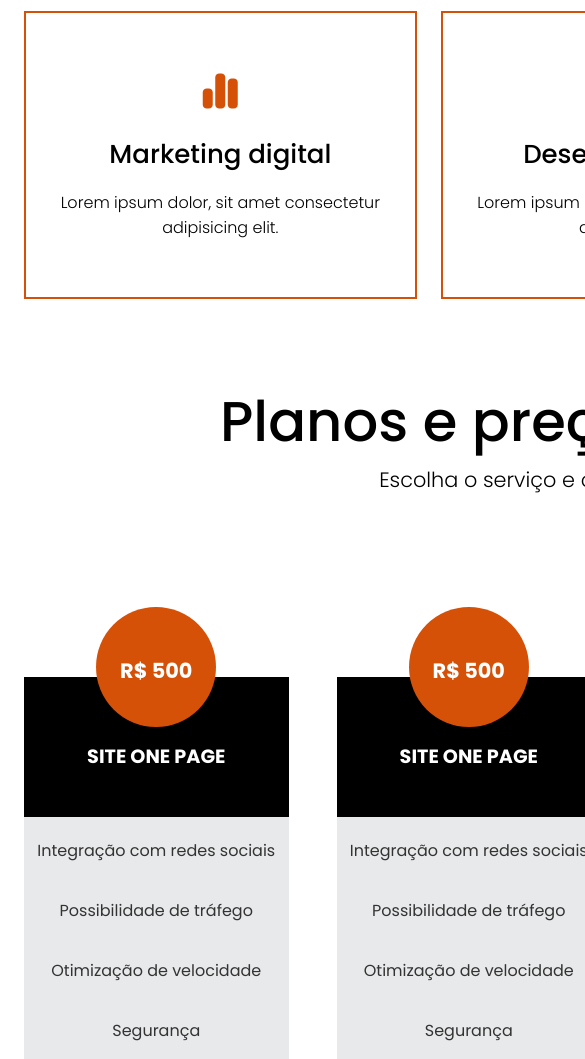
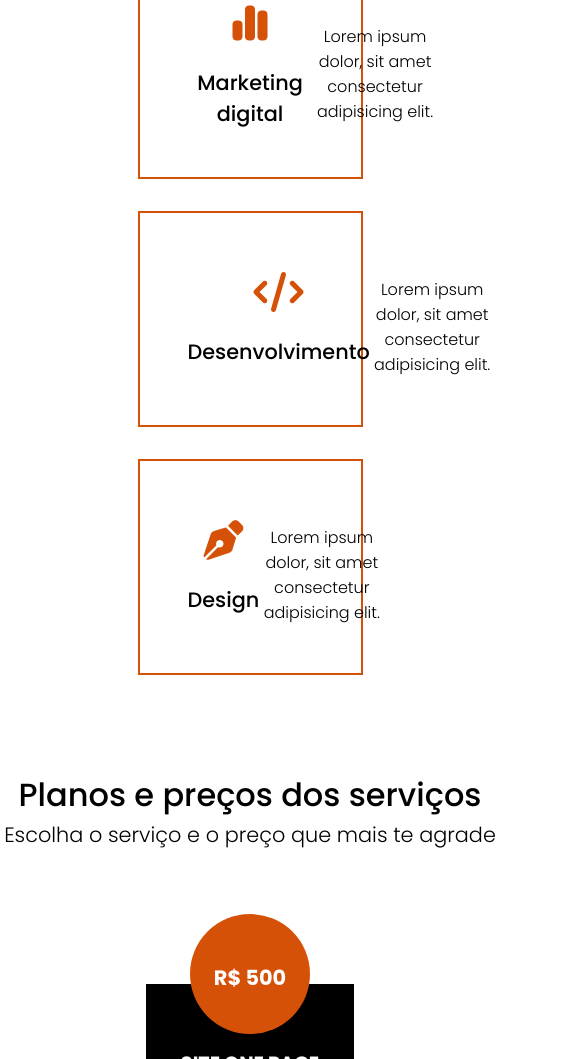
Before and after one commit to Matheus-Ferreira-Dev/responsive-page, a plain HTML site: page index.html in a window 390 px wide. Shown: the part 941-2000 px from the top of the page, 585 px wide, since content can reach past the window. Drawn offline with Linux system fonts and the light colour scheme.

Commit message:
responsividade para dispositivos moveis

```diff
--- a/css/style.css
+++ b/css/style.css
@@ -374,3 +374,137 @@
         padding: 2rem;
         color: #fff;
     }
+
+    /* notebooks menores */
+    @media (max-width: 1024px) {
+        .container {
+            width: 1000px;
+            margin: 0 auto;
+        }
+
+        .services {
+            width: 95%;
+            margin: 0 auto;
+        }
+
+        .service {
+            width: 50%;
+            flex-wrap: wrap;
+            width: 250px;
+            /* padding: 2rem; */
+            text-align: center;
+            align-items: center;
+            justify-content: center;
+        }
+
+        .service h3 {
+            font-size: 1.3rem;
+        }
+
+        .pricing-container h2 {
+            font-size: 3rem;
+        }
+
+        .plans-container {
+            display: flex;
+            flex-wrap: wrap;
+            width: 95%;
+            margin: 0 auto;
+            /* flex-direction: column; */
+        }
+
+        .plan {
+            width: 50%;
+            display: flex;
+            flex-wrap: wrap;
+            flex: 3;
+            padding: 0;
+            margin: 0 .5rem;
+        }
+    }
+
+    @media (max-width: 900px) {
+        .container {
+            width: 900px;
+            margin: 0 auto;
+        }
+
+        .services {
+            width: 85%;
+            margin: 0 auto;
+        }
+
+        .plans-container {
+            width: 80%;
+            /* flex-direction: column; */
+        }
+
+        .plans-container h2 {
+            font-size: 2rem;
+        }
+    }
+
+    @media (max-width: 764px) {
+        .container {
+            margin: 0 auto;
+            width: 700px;
+        }
+
+        .main-banner h1 {
+    font-size: 2rem;
+        }
+
+        .pricing-container h2 {
+            font-size: 2rem;
+        }
+
+        .main-banner h1 {
+            text-align: center;
+        }
+
+        .services {
+            width: 80%;
+            margin: 0 auto;
+            justify-content: center;
+            flex-direction: column;
+            width: 90%;
+        }
+
+        .service {
+            width: 50%;
+            margin:1rem 0;
+            padding: 3rem 3rem;
+        }
+
+        .plans-container {
+           flex-direction: column;
+        }
+
+        .plan {
+            width: 90%;
+            max-width: 100%;
+            padding: 1rem 2rem;
+        }
+
+        .plan ul {
+            width: 70%;
+            margin: 0 auto;
+            justify-content: center;
+        }
+
+        .search-container h2{
+            font-size: 2rem;
+        }
+
+        .contact-container input,
+    .contact-container textarea {
+            width: 50%;
+        }
+    }
+
+    @media (max-width: 576px) {
+        .container {
+            width: 500px;
+            margin: 0 auto;
+        }
+    }
```
